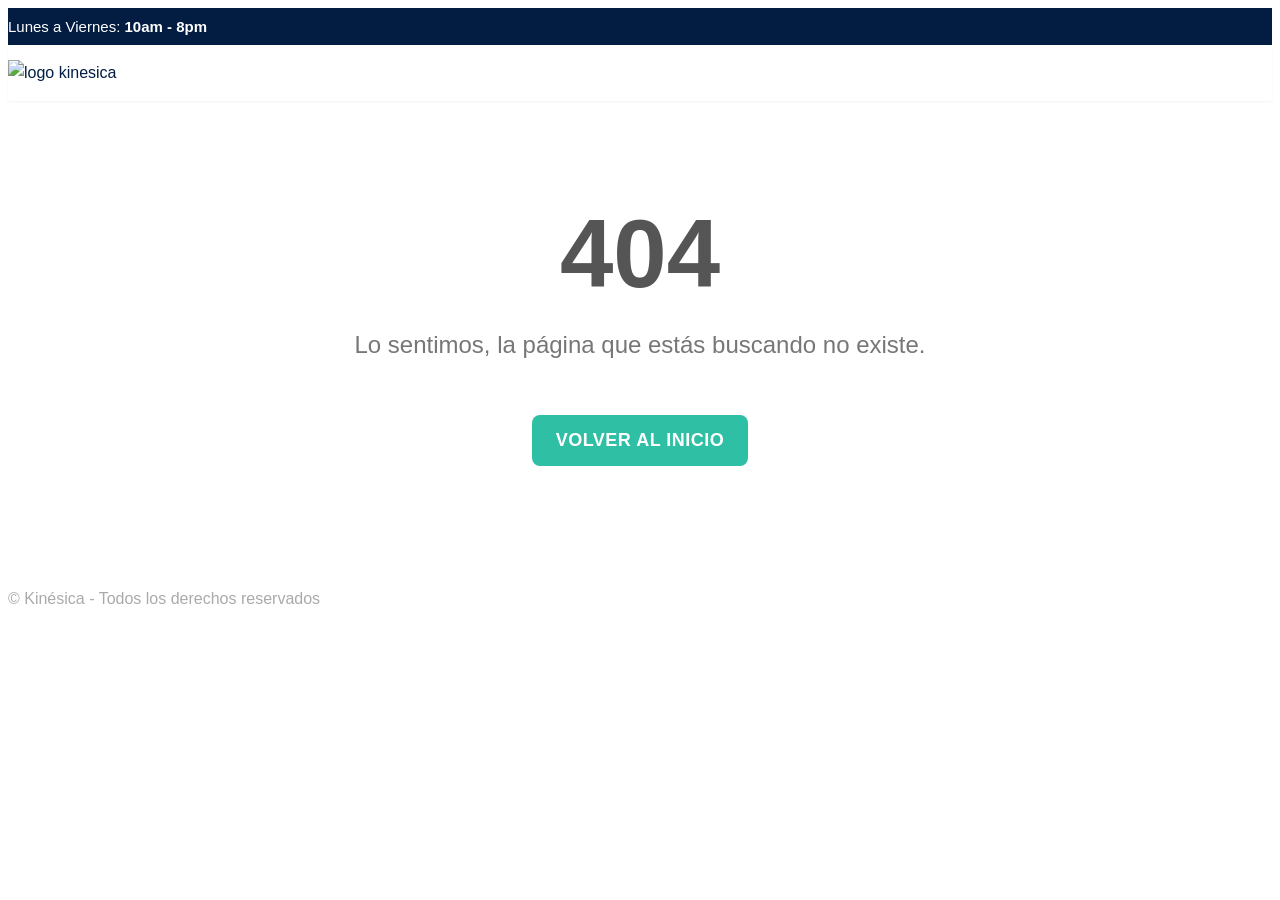
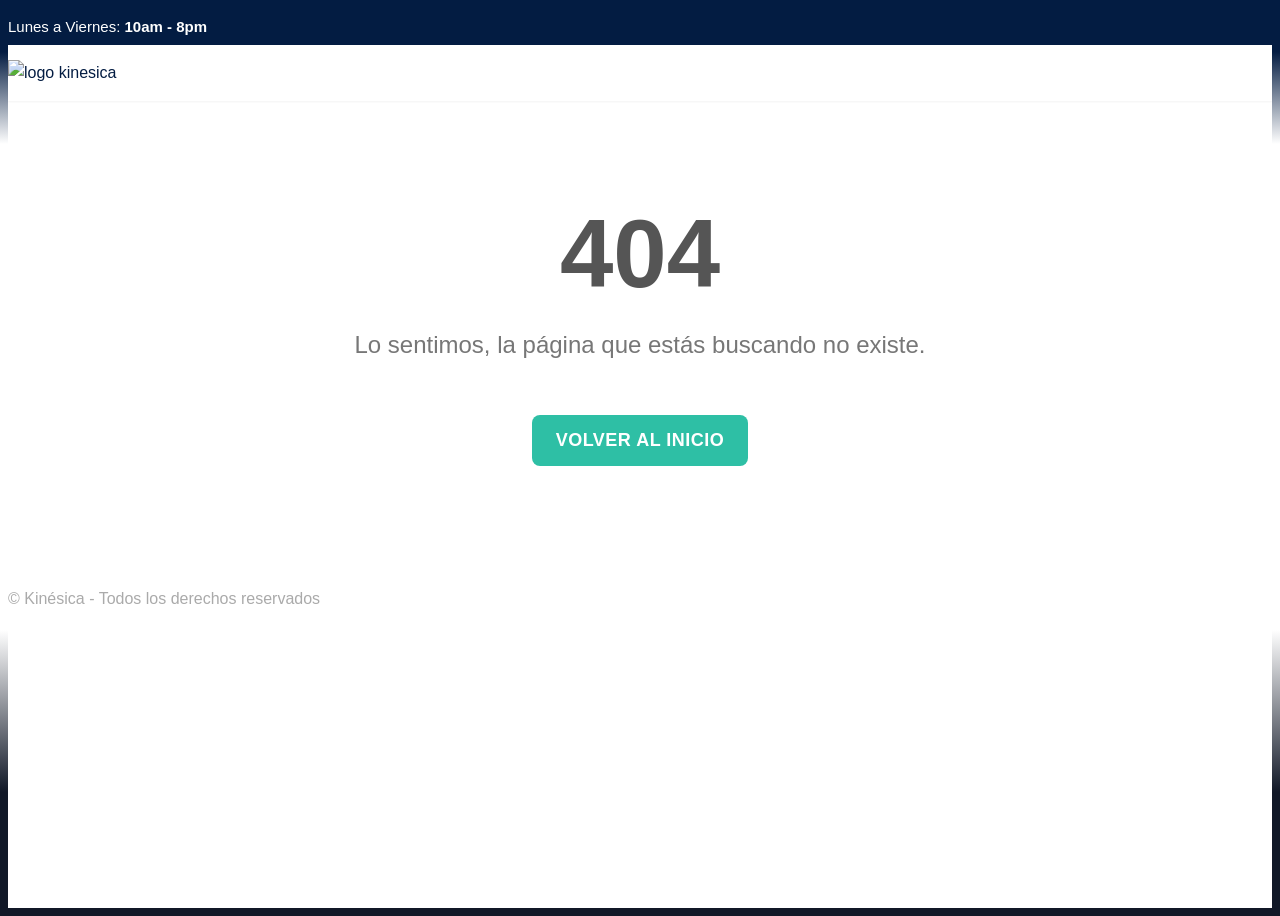

improve ui

--- a/css/style.css
+++ b/css/style.css
@@ -12,6 +12,9 @@
   --bg-light: #f3f4f6;
   /* Gray 100 */
   --bg-white: #ffffff;
+  /* Overscroll / bounce past document edges (Safari, iOS, macOS) */
+  --surface-canvas-top: #031c42;
+  --surface-canvas-bottom: #111827;
   --font-main: "Roboto", sans-serif;
   --radius-sm: 4px;
   --radius-md: 8px;
@@ -19,15 +22,41 @@
   --shadow-md: 0 4px 6px -1px rgba(0, 0, 0, 0.1), 0 2px 4px -1px rgba(0, 0, 0, 0.06);
 }
 
+html {
+  min-height: 100%;
+  /* Fallback si el gradiente no aplica (p. ej. overscroll inferior) */
+  background-color: var(--surface-canvas-bottom);
+  background-image: linear-gradient(
+    180deg,
+    var(--surface-canvas-top) 0%,
+    var(--surface-canvas-top) 3.25rem,
+    var(--bg-white) 9rem,
+    var(--bg-white) 70%,
+    var(--surface-canvas-bottom) 88%,
+    var(--surface-canvas-bottom) 100%
+  );
+  background-repeat: no-repeat;
+  background-size: 100% 100vh;
+  background-attachment: fixed;
+}
+
 body {
   -webkit-font-smoothing: antialiased;
   text-rendering: optimizeLegibility;
   font-size: 16px;
   /* Increased base font size */
+  min-height: 100vh;
   background-color: var(--bg-white);
   color: var(--text-color);
   font-family: var(--font-main);
   line-height: 1.6;
+}
+
+@media (prefers-reduced-motion: reduce) {
+  html {
+    background-attachment: scroll;
+    background-size: 100% 100%;
+  }
 }
 
 h1,
